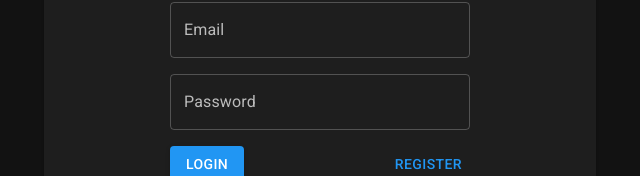
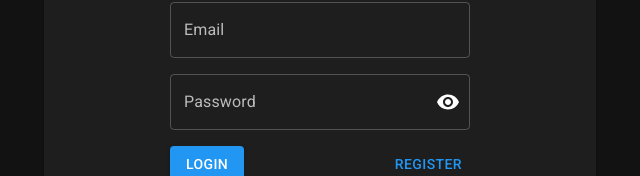
Before and after one commit to etleyden/comet, a React app in the folder frontend/: page /login in a window 1280 px wide. Shown: the part 239-415 px from the top of the page, without its empty margins (320-960 px from the left). Built offline with nearby package versions, Linux system fonts and the light colour scheme; no server answers; the HTML template or start-up script is replaced by a standard one.

Commit message:
Password visibility + upload page created

```diff
--- a/frontend/src/App.tsx
+++ b/frontend/src/App.tsx
@@ -3,6 +3,7 @@ import { ProtectedRoute } from './components/ProtectedRoute';
 import { LandingPage } from './pages/LandingPage';
 import { LoginPage } from './pages/LoginPage';
 import { HomePage } from './pages/HomePage';
+import UploadPage from './pages/UploadPage';
 
 function App() {
   return (
@@ -35,6 +36,14 @@ function App() {
             </ProtectedRoute>
           }
         />
+        <Route
+          path="/upload"
+          element={
+            <ProtectedRoute>
+              <UploadPage/>
+            </ProtectedRoute>
+          }
+        />
 
         {/* Catch-all redirect */}
         <Route path="*" element={<Navigate to="/" replace />} />
--- a/frontend/src/components/Login.tsx
+++ b/frontend/src/components/Login.tsx
@@ -1,5 +1,14 @@
 import { useState } from 'react';
-import { Box, Button, FormGroup, TextField, Typography } from '@mui/material';
+import {
+  Box,
+  Button,
+  FormGroup,
+  TextField,
+  Typography,
+  IconButton,
+  InputAdornment,
+} from '@mui/material';
+import { Visibility, VisibilityOff } from '@mui/icons-material';
 import { useAuth } from '../context/AuthContext';
 import Register from './Register';
 
@@ -11,6 +20,7 @@ export default function Login({ hideRegisterToggle = false }: { hideRegisterTogg
   const [isRegistering, setIsRegistering] = useState(false);
   const [email, setEmail] = useState('');
   const [password, setPassword] = useState('');
+  const [showPassword, setShowPassword] = useState(false);
   const [error, setError] = useState('');
   const { login, isAuthenticated } = useAuth();
 
@@ -51,9 +61,23 @@ export default function Login({ hideRegisterToggle = false }: { hideRegisterTogg
           <TextField
             label="Password"
             variant="outlined"
-            type="password"
+            type={showPassword ? 'text' : 'password'}
             value={password}
             onChange={e => setPassword(e.target.value)}
+            InputProps={{
+              endAdornment: (
+                <InputAdornment position="end">
+                  <IconButton
+                    aria-label="toggle password visibility"
+                    onClick={() => setShowPassword(!showPassword)}
+                    onMouseDown={e => e.preventDefault()}
+                    edge="end"
+                  >
+                    {showPassword ? <VisibilityOff /> : <Visibility />}
+                  </IconButton>
+                </InputAdornment>
+              ),
+            }}
           />
           {error && (
             <Typography color="error" variant="body2">
--- a/frontend/src/components/Register.tsx
+++ b/frontend/src/components/Register.tsx
@@ -1,4 +1,13 @@
-import { Box, Button, FormGroup, TextField, Typography } from '@mui/material';
+import {
+  Box,
+  Button,
+  FormGroup,
+  TextField,
+  Typography,
+  IconButton,
+  InputAdornment,
+} from '@mui/material';
+import { Visibility, VisibilityOff } from '@mui/icons-material';
 import { useState } from 'react';
 import { useAuth } from '../context/AuthContext';
 
@@ -6,6 +15,7 @@ export default function Register(props?: { onCancel?: () => void }) {
   const [name, setName] = useState('');
   const [email, setEmail] = useState('');
   const [password, setPassword] = useState('');
+  const [showPassword, setShowPassword] = useState(false);
   const [error, setError] = useState('');
   const { register } = useAuth();
 
@@ -41,9 +51,23 @@ export default function Register(props?: { onCancel?: () => void }) {
       <TextField
         label="Password"
         variant="outlined"
-        type="password"
+        type={showPassword ? 'text' : 'password'}
         value={password}
         onChange={e => setPassword(e.target.value)}
+        InputProps={{
+          endAdornment: (
+            <InputAdornment position="end">
+              <IconButton
+                aria-label="toggle password visibility"
+                onClick={() => setShowPassword(!showPassword)}
+                onMouseDown={e => e.preventDefault()}
+                edge="end"
+              >
+                {showPassword ? <VisibilityOff /> : <Visibility />}
+              </IconButton>
+            </InputAdornment>
+          ),
+        }}
       />
       {error && (
         <Typography color="error" variant="body2">
--- a/frontend/src/pages/HomePage.tsx
+++ b/frontend/src/pages/HomePage.tsx
@@ -32,26 +32,27 @@ export function HomePage() {
   return (
     <Container maxWidth="md" sx={{ mt: 4 }}>
       <Paper sx={{ p: 4 }}>
-        <Typography variant="h4" gutterBottom>
-          Welcome, {user?.name}!
-        </Typography>
+        <Box sx={{ display: 'flex', gap: 2, alignItems: 'center', mb: 2 }}>
+          <Typography variant="h4">
+            Welcome, {user?.name}!
+          </Typography>
+          <Typography variant="subtitle2" sx={{ color: "gray" }}>
+            {user?.email}
+          </Typography>
+        </Box>
         <Box sx={{ display: 'flex', gap: 2, mb: 2 }}>
           <Button onClick={apiCheck}>Check API Connection</Button>
-          <Button onClick={authCheck}>Check Auth Endpoint</Button>
+          <Button onClick={authCheck}>Check Auth Endpoint</Button><Button variant="outlined" onClick={logout}>
+            Logout
+          </Button>
         </Box>
         {apiOutput && (
           <Paper sx={{ mt: 2, p: 2, bgcolor: 'grey.700' }}>
             <Typography variant="body2">{apiOutput}</Typography>
           </Paper>
         )}
-        <Box sx={{ mb: 3, p: 2, bgcolor: 'success.main', borderRadius: 1 }}>
-          <Typography variant="h6">✓ Logged in</Typography>
-          <Typography variant="body2" color="text.secondary">
-            {user?.email}
-          </Typography>
-          <Button size="small" sx={{ mt: 1 }} onClick={logout}>
-            Logout
-          </Button>
+        <Box>
+          <Button href="/upload">Upload</Button>
         </Box>
       </Paper>
     </Container>
--- /dev/null
+++ b/frontend/src/pages/UploadPage.tsx
@@ -0,0 +1,3 @@
+export default function UploadPage() {
+    return (<div>Upload Page</div>);
+}
```
